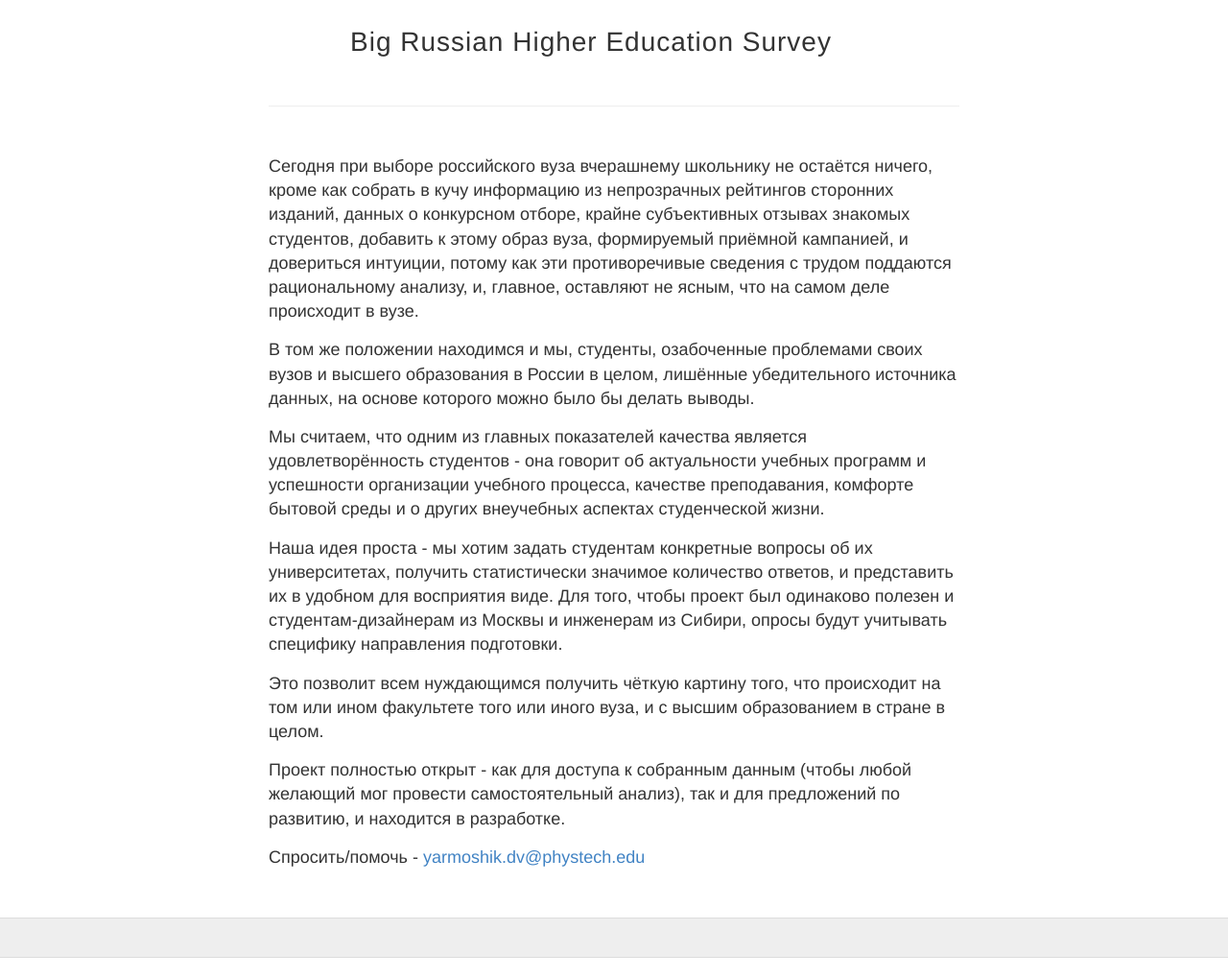
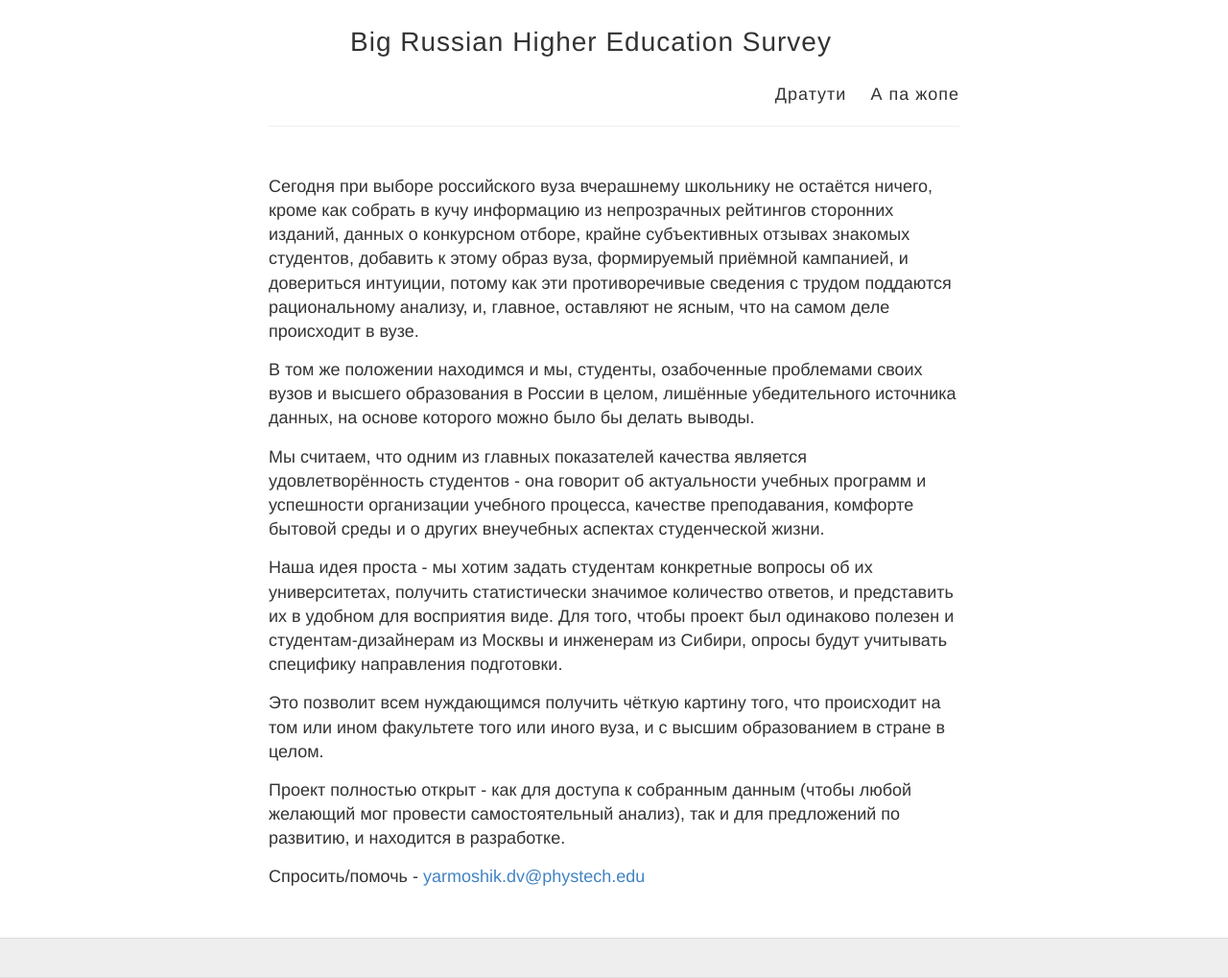
Before and after one commit to nukakonotam/nukakonotam.github.io, a Jekyll site: the page built from README.md, in a window 1280 px wide. Shown: the whole page at 96% size. Built offline with Jekyll 4.4.1, drawn with Linux system fonts in a browser that asks for light colours; our own code applies the rules of GitHub Pages for plain Markdown files; before the commit the page ends 998 px from its top, so only the background shows below that.

Commit message:
Add navbar

```diff
--- a/_layouts/default.html
+++ b/_layouts/default.html
@@ -26,10 +26,10 @@
             <p class="site-description">{{ site.description }}</p>
           </div>
 
-<!--           <nav>
-            <a href="{{ site.baseurl }}/">Blog</a>
-            <a href="{{ site.baseurl }}/about">About</a>
-          </nav> -->
+          <nav>
+            <a href="{{ site.baseurl }}/">Дратути</a>
+            <a href="{{ site.baseurl }}/questions">А па жопе</a>
+          </nav>
         </header>
       </div>
     </div>
```
